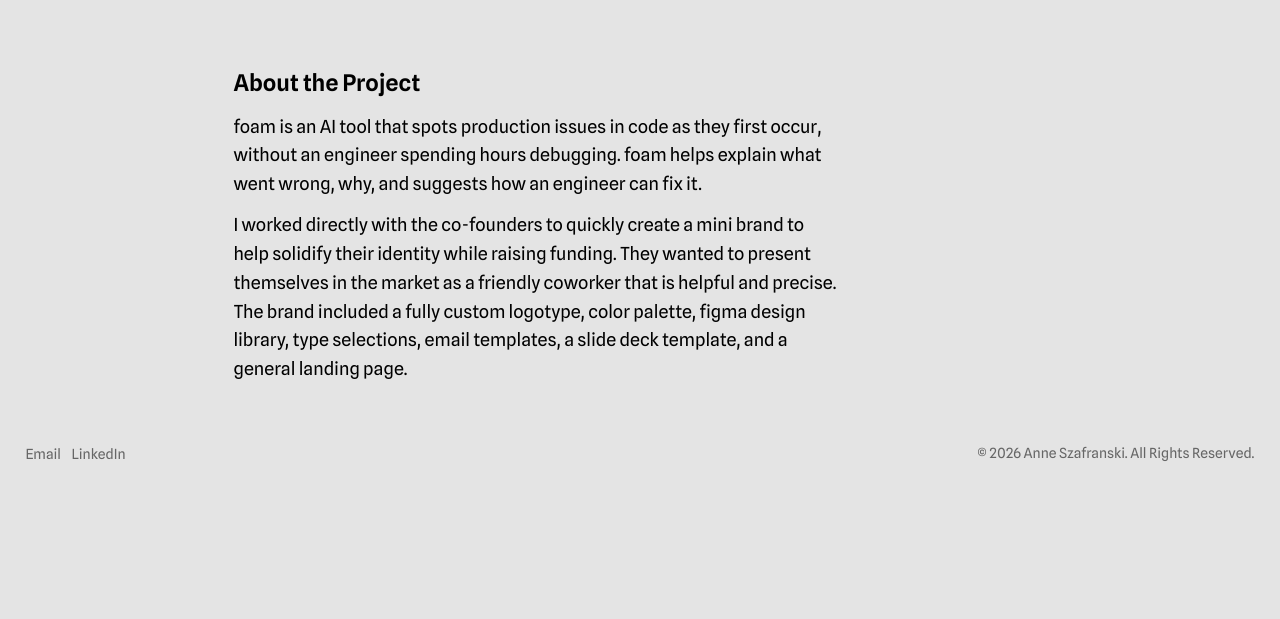
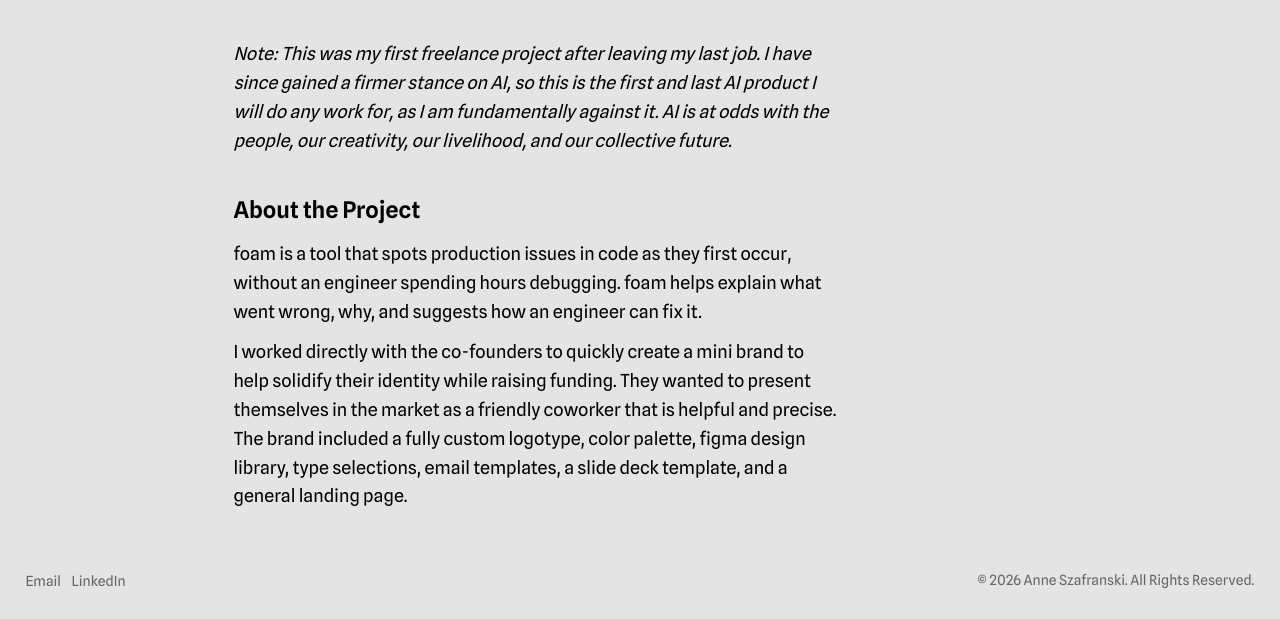
Before and after one commit to metal-flowers/design-portfolio, an Astro site: page /work/foam-branding in a window 1280 px wide. Shown: the part 6037-6656 px from the top of the page. Before the commit the page ends 6529 px from the top, so only its background shows below. Built offline with nearby package versions, Linux system fonts and the light colour scheme; Astro itself is replaced by a stand-in of ours.

Commit message:
added note

```diff
--- a/src/pages/work/foam-branding.astro
+++ b/src/pages/work/foam-branding.astro
@@ -101,9 +101,16 @@ import BaseLayout from "../../layouts/BaseLayout.astro";
   <article class="project-description">
     <a id="project-description"></a>
 
+    <p><em>
+      Note: This was my first freelance project after leaving my last job. I have since gained a firmer stance on AI,
+      so this is the first and last AI product I will do any work for, as I am fundamentally against it. AI is at odds with
+      the people, our creativity, our livelihood, and our collective future.
+    </em></p>
+
+
     <h3 class="description-heading">About the Project</h3>
     <p>
-        foam is an AI tool that spots production issues in code as they first occur, without an engineer spending hours debugging. foam helps explain what went wrong, why, and suggests how an engineer can fix it.
+        foam is a tool that spots production issues in code as they first occur, without an engineer spending hours debugging. foam helps explain what went wrong, why, and suggests how an engineer can fix it.
     </p>
     <p>
         I worked directly with the co-founders to quickly create a mini brand to help solidify their identity while raising funding. They wanted to present themselves in the market as a friendly coworker that is helpful and precise. The brand included a fully custom logotype, color palette, figma design library, type selections, email templates, a slide deck template, and a general landing page.
```
Also changed, not shown: src/pages/work/foam-logotype.astro (+8 -1 lines).
